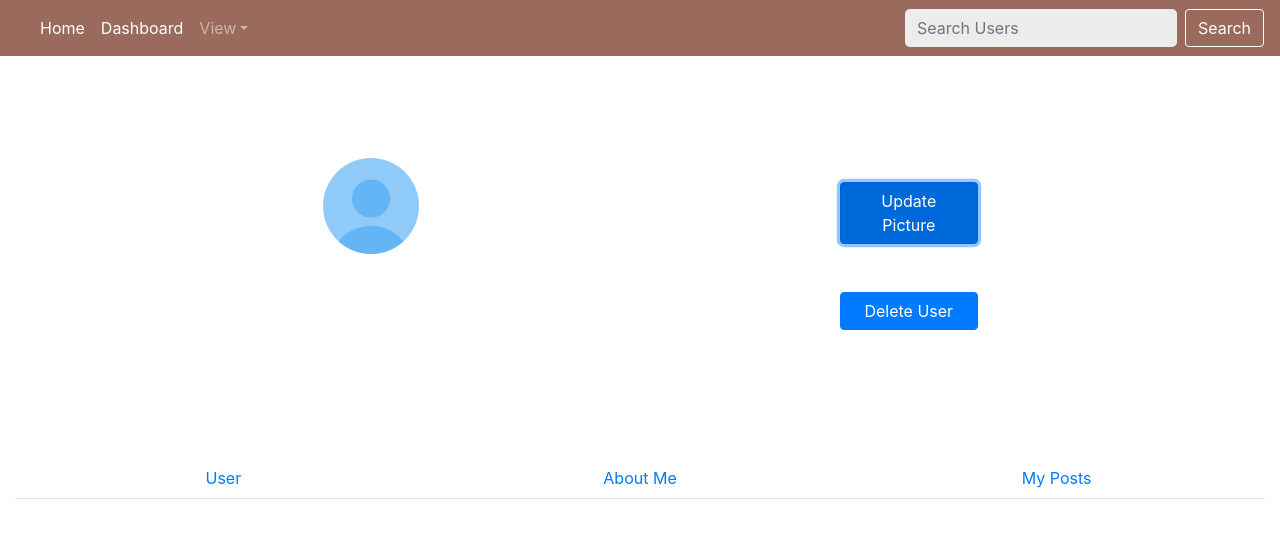
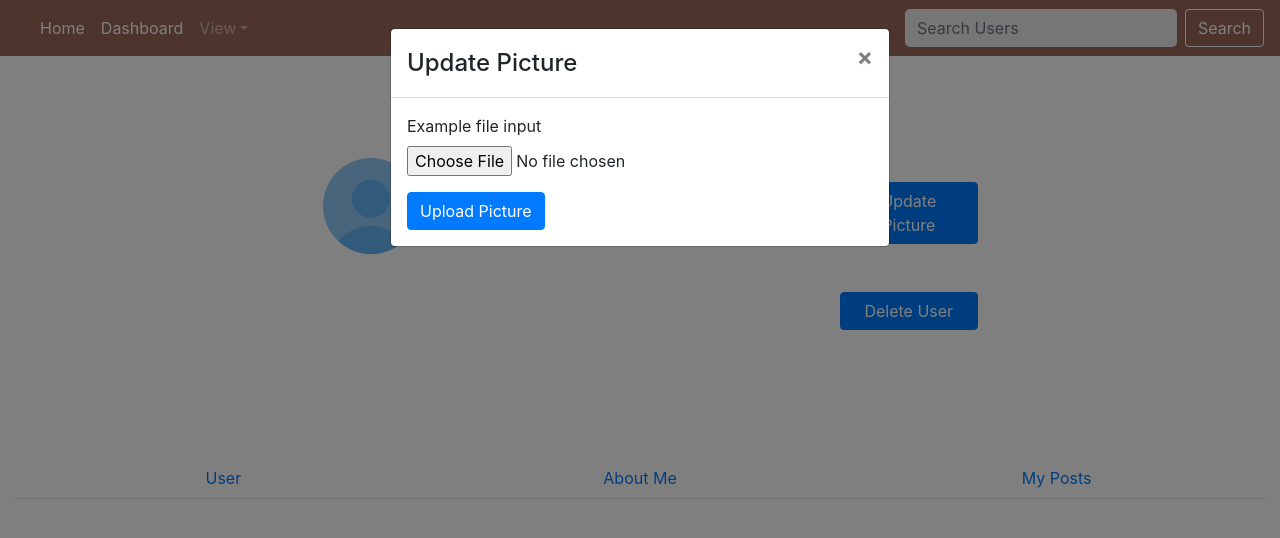
Before and after one commit to Software-Sleeps/DI-Capstone2-SocialNetworkLite, a React (Create React App) app: page /account in a window 1280 px wide. Both pictures are taken after a click on the button "Update Picture". Shown: the top 538 px of the page. Built offline with nearby package versions, Linux system fonts and the light colour scheme; no server answers.

Commit message:
attempting to add functionality to upload picture

```diff
--- a/src/components/Account/AboutMe/AboutMe.js
+++ b/src/components/Account/AboutMe/AboutMe.js
@@ -109,6 +109,7 @@ class AboutMe extends Component {
                     <Form onSubmit={this.handleAMUpdate}>
 
                     <FormControl
+                      size="lg"
                       style={inputSize}
                       onChange={this.handleAMChange}
                       placeholder="Change About Me"
--- a/src/components/Account/AccountOverview/AccountOverview.js
+++ b/src/components/Account/AccountOverview/AccountOverview.js
@@ -1,7 +1,7 @@
 import React, { Component } from "react";
 import "./AccountOverview.css";
 import testAccount from '../../../icons8-test-account-96.png'
-import { Button, Container, Row, Col } from 'react-bootstrap'
+import { Button, Container, Row, Col, Modal, Form } from 'react-bootstrap'
 class AccountOverview extends Component {
 constructor(props){
   super(props)
@@ -10,10 +10,52 @@ constructor(props){
     username: JSON.parse(sessionStorage.getItem('username')),
     displayName: JSON.parse(sessionStorage.getItem('displayName')),
     aboutMe: '',
-    picture: ''
+    picture: null,
+    showModal: false,
   }
+
+  this.handlePicChange=this.handlePicChange.bind(this)
+  this.handleSetPicture=this.handleSetPicture.bind(this)
 }
 
+//Modal Boolean
+handleModal = () => this.setState({showModal: true})
+handleClose = () => this.setState({showModal: false})
+
+// handleChange(event){
+//   this.setState({[event.target.id]: event.target.value})
+// }
+
+handlePicChange(event){
+  this.setState({picture: event.target.files[0]})
+  this.setState({picture: event.target.value})
+
+}
+
+handleSetPicture(event){
+  event.preventDefault()
+
+  let userToken = JSON.parse(sessionStorage.getItem('token'))
+
+  //for form to handle upload
+  let form_data = new FormData();
+    form_data.append('picture', this.state.picture);
+
+
+  fetch(`${this.state.URL}/users/${this.state.username}/picture`, form_data,{
+    method: "Put",
+    headers:{
+      "Content-Type": 'multipart/form-data',
+      "authorization": `bearer ${userToken}`
+    },
+    body: JSON.stringify({picture: this.state.picture})
+  })
+  .then(response => response.json())
+  .then(data =>{
+    console.log('pic data', data)
+    // this.setState({picture: data.picture})
+  }).catch(error => console.log(error))
+}
 componentDidMount(){
   let userToken = JSON.parse(sessionStorage.getItem('token'))
   fetch(`${this.state.URL}/users/${this.state.username}`,{
@@ -56,12 +98,40 @@ componentDidMount(){
           {/* Update Pic & Delete User Buttons */}
 
           <Col>
-            <div className="p-4"><Button style={adjustButtons}>Update Picture</Button></div>
+            <div className="p-4"><Button style={adjustButtons} onClick={this.handleModal}>Update Picture</Button></div>
             <div className="p-4"><Button style={adjustButtons}>Delete User</Button></div>
           </Col>
 
           {/* Update Pic & Delete User Buttons */}
           </Row>
+
+
+      <Modal
+        show={this.state.showModal}
+        onHide={this.handleClose}
+        backdrop="static"
+        keyboard={false}>
+        <Modal.Header closeButton>
+          <Modal.Title className="text-center">Update Picture</Modal.Title>
+        </Modal.Header>
+        <Modal.Body>
+
+          <Form onSubmit={this.handleSetPicture}>
+        <Form.Group>
+        <Form.File
+        id="exampleFormControlFile1"
+        label="Example file input"
+        name={this.state.picture}
+        value={this.state.picture}
+        onChange={this.handlePicChange}/>
+        </Form.Group>
+
+        <Button type="submit" value="submit">Upload Picture</Button>
+          </Form>
+
+        </Modal.Body>
+
+      </Modal>
           </Container>
         </div>
     );
```
